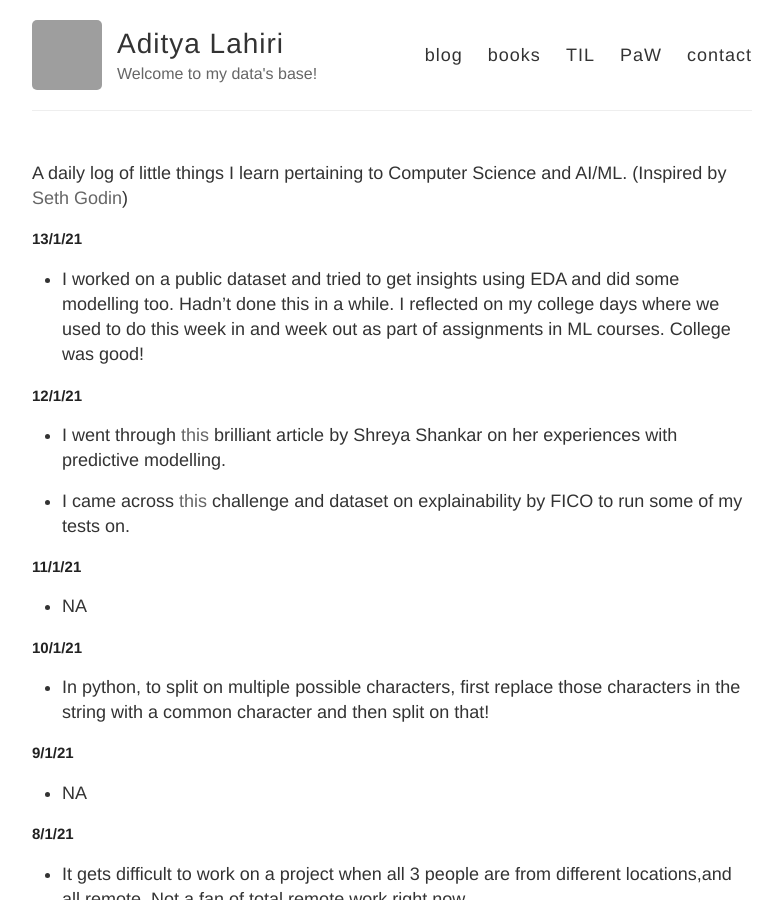
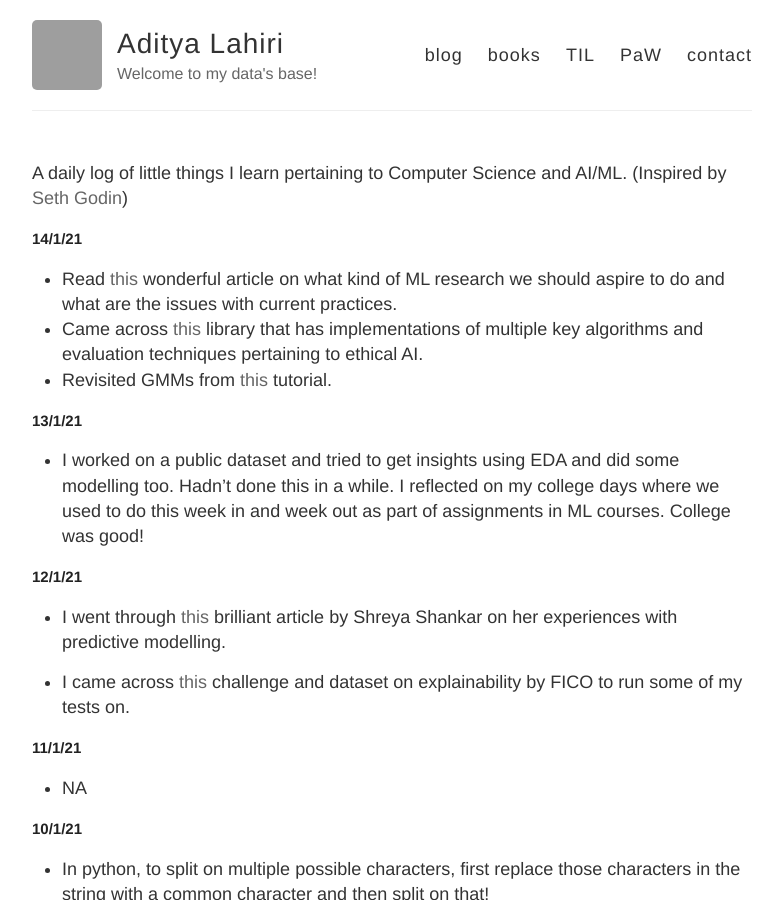
Before and after one commit to adityalahiri/adityalahiri.github.io, a Jekyll site: the page built from TIL.md, in a window 1280 px wide and 900 px high. Shown: the whole window, without its empty margins (248-1030 px from the left). Built offline with Jekyll 4.4.1, drawn with Linux system fonts in a browser that asks for light colours; our own code applies the rules of GitHub Pages for plain Markdown files; grey boxes are pictures that could not be loaded.

Commit message:
Update for 14/1

```diff
--- a/TIL.md
+++ b/TIL.md
@@ -1,5 +1,11 @@
 A daily log of little things I learn pertaining to Computer Science and AI/ML.
 (Inspired by [Seth Godin](https://seths.blog/))
+
+## 14/1/21
+
+* Read [this](https://www.wkiri.com/research/papers/wagstaff-MLmatters-12.pdf) wonderful article on what kind of ML research we should aspire to do and what are the issues with current practices.
+* Came across [this](https://github.com/fat-forensics/fat-forensics) library that has implementations of multiple key algorithms and evaluation techniques pertaining to ethical AI.
+* Revisited GMMs from [this](https://jakevdp.github.io/PythonDataScienceHandbook/05.12-gaussian-mixtures.html) tutorial.
 
 ## 13/1/21
 
```
